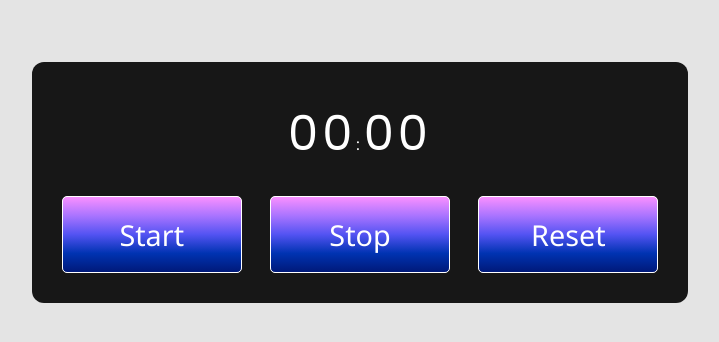
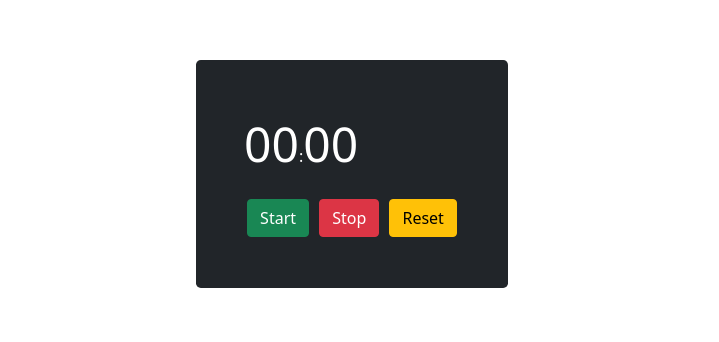
Before and after one commit to PedroVader/Chronometer, a plain HTML site: page index.html in a window 1280 px wide. Shown: the part 226-568 px from the top of the page, without its empty margins (288-1007 px from the left). Drawn offline with nearby package versions, Linux system fonts and the light colour scheme.

Commit message:
first commit

```diff
--- a/index.html
+++ b/index.html
@@ -8,17 +8,16 @@
     <title>Document</title>
     <script src="app.js" async></script>
     <link rel="stylesheet" href="styles.css">
+    <link href="https://cdn.jsdelivr.net/npm/bootstrap@5.1.3/dist/css/bootstrap.min.css" rel="stylesheet" integrity="sha384-1BmE4kWBq78iYhFldvKuhfTAU6auU8tT94WrHftjDbrCEXSU1oBoqyl2QvZ6jIW3" crossorigin="anonymous">
+    <script src="https://cdn.jsdelivr.net/npm/bootstrap@5.1.3/dist/js/bootstrap.bundle.min.js" integrity="sha384-ka7Sk0Gln4gmtz2MlQnikT1wXgYsOg+OMhuP+IlRH9sENBO0LRn5q+8nbTov4+1p" crossorigin="anonymous"></script>
 </head>
 
 <body>
-    <div class="wrapper">
+    <div class="h-40 p-5 text-white bg-dark rounded-3 mx-auto text-content">
         <p><span id="seconds">00</span>:<span id="tens">00</span></p>
-        <button id="button-start">Start</button>
-        <button id="button-stop">Stop</button>
-        <button id="button-reset">Reset</button>
-    </div>
-
-
+        <button id="button-start" type="button" class="btn btn-success">Start</button>
+        <button id="button-stop"  type="button" class="btn btn-danger">Stop</button>
+        <button id="button-reset" type="button" class="btn btn-warning">Reset</button>
+      </div>
 </body>
-
 </html>
--- a/styles.css
+++ b/styles.css
@@ -10,39 +10,11 @@ body {
     font-family: 'Poppins';
   }
 
-  .wrapper {
-    color: #fff;
-    text-align: center;
-    background-color: #171717;
-    padding: 20px;
-    border-radius: 12px ;
-    letter-spacing: 4px;
+  #seconds, #tens {
+    font-size: 3em;
+    font-family: 'Segoe UI', Tahoma, Geneva, Verdana, sans-serif;
   }
 
-  #seconds, #tens {
-    font-size: 3em;
-}
-
-#seconds:hover, #tens:hover {
-    color: black;
-    background: lightsteelblue;
-    border-radius: 10px;
-    padding: 3px;
-}
-
-  button {
-    border-radius: 5px;
-    background-image: linear-gradient(180deg, #f990ff 0, #a974ff 25%, #5353f2 50%, #0033b2 75%, #001979 100%);
-    color: #fff;
-    border: solid 1px #fff;
-    text-decoration: none;
-    cursor: pointer;
-    font-size: 1.8em;
-    padding: 18px 10px;
-    width: 180px;
-    margin: 10px;
-    outline: none;
-    transition: all 0.2s ease-in-out;
-    font-family: 'Segoe UI', Tahoma, Geneva, Verdana, sans-serif;
-
+  .btn-success, .btn-danger, .btn-warning {
+    margin: 3px;
   }
```
